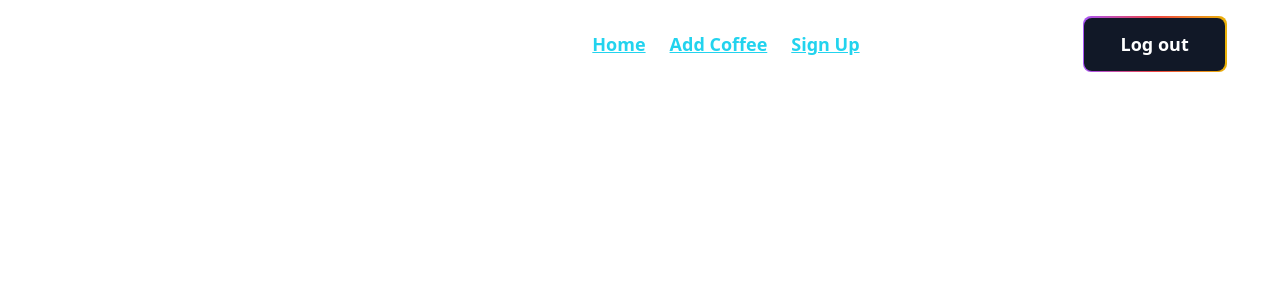
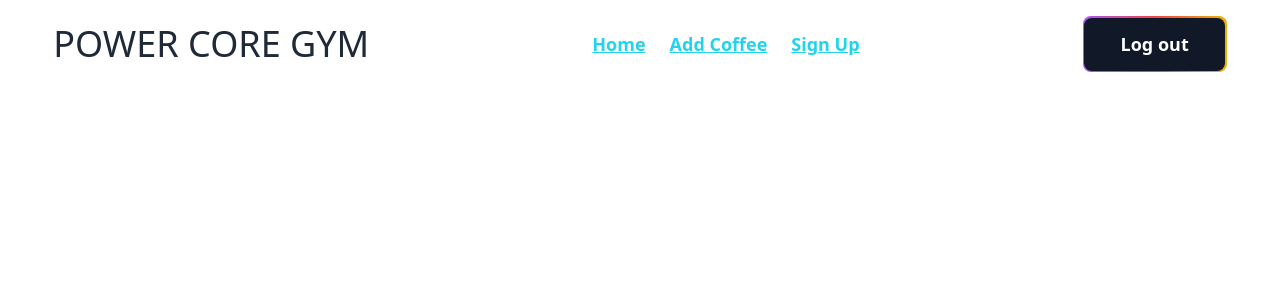
Before and after one commit to SK-Jabed/Power-Core-Gym-Client, a React (Vite) app: page / in a window 1280 px wide. Shown: the top 300 px of the page. Built offline with nearby package versions, Linux system fonts and the light colour scheme.

Commit message:
Navbar JSX File Added

```diff
--- a/src/components/Navbar.jsx
+++ b/src/components/Navbar.jsx
@@ -71,7 +71,7 @@ const Navbar = () => {
             </div>
             <div className="flex items-center gap-1">
               {/* <img className="w-14 h-16" src={logo} alt="Coffee Store Logo" /> */}
-              <h2 className="text-4xl font-rancho font-medium text-white">
+              <h2 className="text-4xl font-rancho font-medium">
                 POWER CORE GYM
               </h2>
             </div>
```
